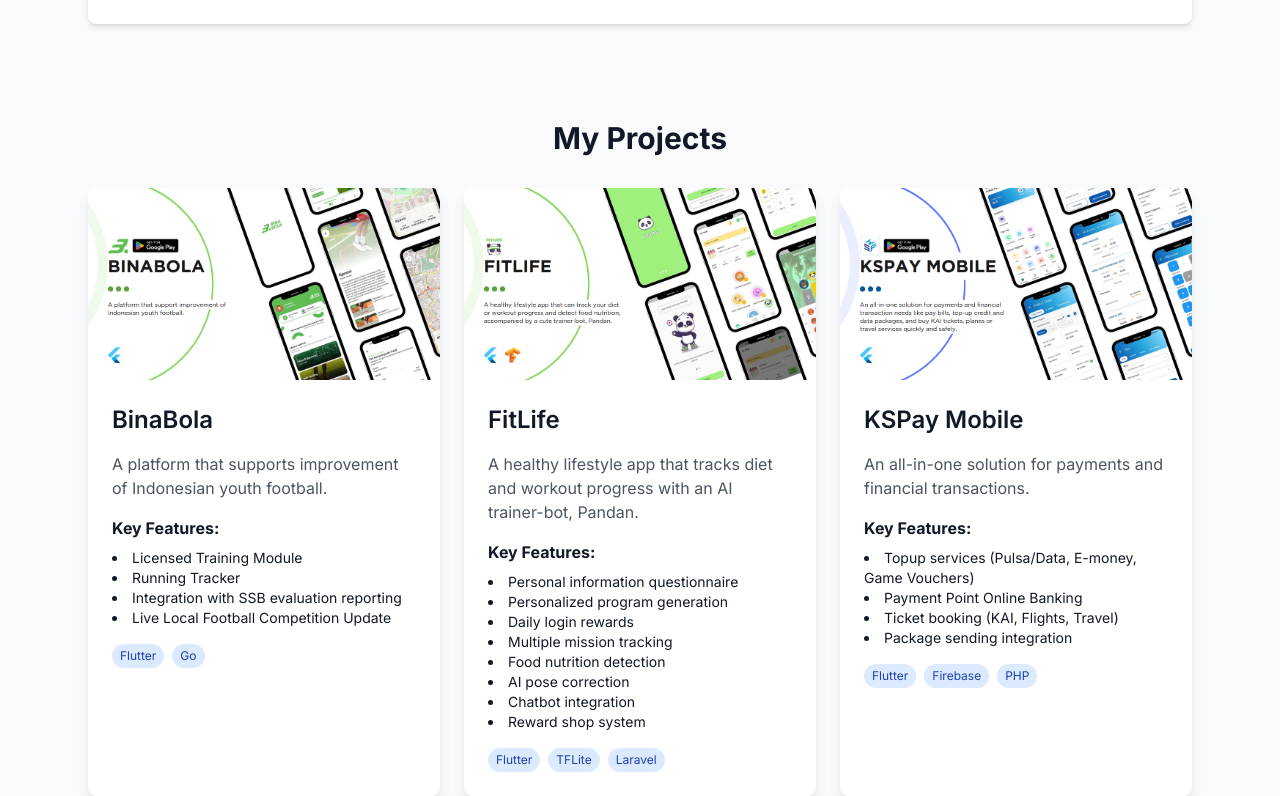
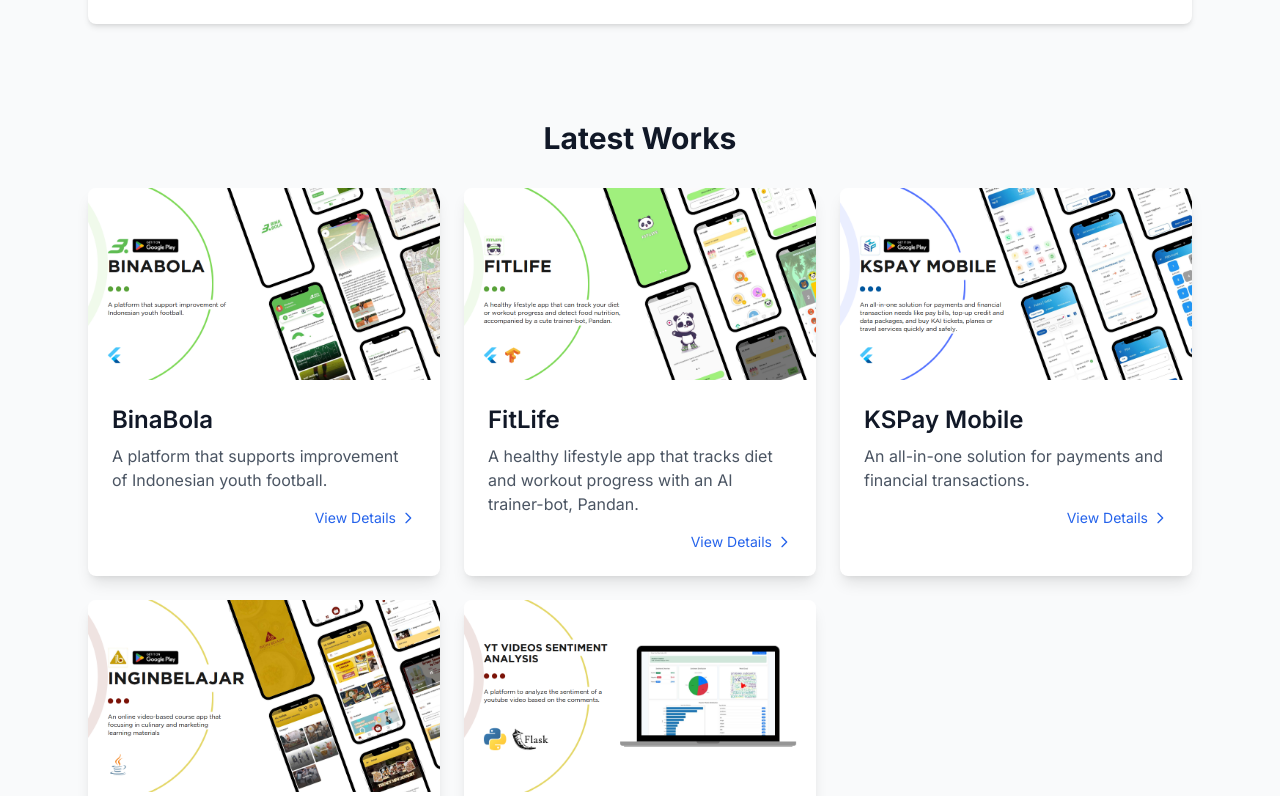
Before and after one commit to hafidzfadillah/hfidz-portfolio, a Next.js app: page / in a window 1280 px wide. Shown: the part 1404-2200 px from the top of the page. Built offline with nearby package versions, Linux system fonts and the light colour scheme.

Commit message:
feat: add popup detail project

```diff
--- a/src/app/page.tsx
+++ b/src/app/page.tsx
@@ -102,7 +102,7 @@
             />
             <NavButton
               icon={Briefcase}
-              label="Projects"
+              label="Portfolio"
               section="projects"
               activeSection={activeSection}
               setActiveSection={setActiveSection}
--- a/src/components/NavButton.tsx
+++ b/src/components/NavButton.tsx
@@ -8,19 +8,33 @@
   setActiveSection: (section: string) => void;
 }
 
-export const NavButton = ({ icon: Icon, label, section, activeSection, setActiveSection }: NavButtonProps) => (
+export const NavButton = ({ icon: Icon, label, section, activeSection, setActiveSection }: NavButtonProps) => {
+  const scrollToSection = () => {
+    const element = document.getElementById(section);
+    if (element) {
+      const navHeight = 80; // Approximate height of your nav bar
+      const elementPosition = element.getBoundingClientRect().top;
+      const offsetPosition = elementPosition + window.pageYOffset - navHeight;
+
+      window.scrollTo({
+        top: offsetPosition,
+        behavior: "smooth"
+      });
+    }
+    setActiveSection(section);
+  };
+
+  return (
     <button
       className={`flex items-center justify-center space-x-2 px-4 py-2 rounded-full transition-colors shadow-sm ${
         activeSection === section
           ? 'bg-blue-500 text-white'
           : 'bg-white text-gray-700 hover:bg-gray-100'
       }`}
-    onClick={() => {
-      setActiveSection(section);
-      document.getElementById(section)?.scrollIntoView({ behavior: 'smooth' });
-    }}
+      onClick={scrollToSection}
     >
       <Icon className="w-5 h-5" />
       <span>{label}</span>
     </button>
   );
+};
--- /dev/null
+++ b/src/components/ProjectCard.tsx
@@ -0,0 +1,106 @@
+import { useState, useEffect } from 'react';
+import Image from 'next/image';
+
+interface ProjectProps {
+  image: string;
+  name: string;
+  description: string;
+  features: string[];
+  technologies: string[];
+}
+
+export const ProjectCard = ({ image, name, description, features, technologies }: ProjectProps) => {
+  const [showModal, setShowModal] = useState(false);
+
+  const handleKeyPress = (e: KeyboardEvent) => {
+    if (!showModal) return;
+    if (e.key === 'Escape') setShowModal(false);
+  };
+
+  useEffect(() => {
+    window.addEventListener('keydown', handleKeyPress);
+    return () => window.removeEventListener('keydown', handleKeyPress);
+  }, [showModal]);
+
+  return (
+    <>
+      <div
+        className="bg-white shadow-lg rounded-lg hover:shadow-xl transition-shadow cursor-pointer group"
+        onClick={() => setShowModal(true)}
+      >
+        <Image
+          src={image}
+          alt={name}
+          width={500}
+          height={300}
+          className="object-cover w-full h-48 rounded-t-lg"
+        />
+        <div className='p-6'>
+          <h3 className="text-2xl font-semibold mb-2 group-hover:text-blue-600 transition-colors">
+            {name}
+          </h3>
+          <p className="text-gray-600">{description}</p>
+          <div className="mt-4 flex justify-end">
+            <div className="inline-flex items-center text-sm text-blue-600 hover:text-blue-800">
+              <span>View Details</span>
+              <svg className="w-4 h-4 ml-1" fill="none" stroke="currentColor" viewBox="0 0 24 24">
+                <path strokeLinecap="round" strokeLinejoin="round" strokeWidth={2} d="M9 5l7 7-7 7" />
+              </svg>
+            </div>
+          </div>
+        </div>
+      </div>
+
+      {showModal && (
+        <div className="fixed inset-0 bg-black bg-opacity-50 z-50 flex items-center justify-center p-4">
+          <div className="bg-white rounded-lg max-w-2xl w-full max-h-[90vh] overflow-y-auto">
+            <div className="p-6">
+              <div className="flex justify-between items-start mb-4">
+                <h3 className="text-2xl font-semibold">{name}</h3>
+                <button
+                  onClick={(e) => {
+                    e.stopPropagation();
+                    setShowModal(false);
+                  }}
+                  className="text-gray-500 hover:text-gray-700"
+                >
+                  ✕
+                </button>
+              </div>
+
+              <Image
+                src={image}
+                alt={name}
+                width={500}
+                height={300}
+                className="w-full h-64 object-cover rounded-lg mb-4"
+              />
+
+              <p className="text-gray-600 mb-4">{description}</p>
+
+              <div className="mb-4">
+                <h4 className="font-bold mb-2">Key Features:</h4>
+                <ul className="list-disc list-inside text-sm">
+                  {features.map((feature, idx) => (
+                    <li key={idx}>{feature}</li>
+                  ))}
+                </ul>
+              </div>
+
+              <div className="flex flex-wrap gap-2">
+                {technologies.map((tech, idx) => (
+                  <span
+                    key={idx}
+                    className="bg-blue-100 text-blue-800 text-xs px-2 py-1 rounded-full"
+                  >
+                    {tech}
+                  </span>
+                ))}
+              </div>
+            </div>
+          </div>
+        </div>
+      )}
+    </>
+  );
+};
--- a/src/components/Projects.tsx
+++ b/src/components/Projects.tsx
@@ -1,4 +1,5 @@
 import Image from 'next/image';
+import { ProjectCard } from './ProjectCard';
 
 const projects = [
     {
@@ -73,47 +74,13 @@
 
 export const Projects = () => (
     <div>
-            <h2 className="text-3xl font-bold text-center mb-8">My Projects</h2>
+            <h2 className="text-3xl font-bold text-center mb-8">Latest Works</h2>
             <div className="grid md:grid-cols-2 lg:grid-cols-3 gap-6">
               {projects.map((project, index) => (
-                <div
+                <ProjectCard
                   key={index}
-                  className="bg-white shadow-lg rounded-lg hover:shadow-xl transition-shadow group"
-                >
-                    <Image
-                        src={project.image}
-                        alt="Hafidz Fadillah"
-                        width={500}
-                        height={300}
-                        className="object-cover w-full h-48 rounded-lg"
-                    />
-                  <div className='p-6'>
-                  <h3 className="text-2xl font-semibold mb-4 group-hover:text-blue-600 transition-colors">
-                    {project.name}
-                  </h3>
-                  <p className="mb-4 text-gray-600">{project.description}</p>
-
-                  <div className="mb-4">
-                    <h4 className="font-bold mb-2">Key Features:</h4>
-                    <ul className="list-disc list-inside text-sm">
-                      {project.features.map((feature, idx) => (
-                        <li key={idx}>{feature}</li>
-                      ))}
-                    </ul>
-                  </div>
-
-                  <div className="flex flex-wrap gap-2 mt-4">
-                    {project.technologies.map((tech, idx) => (
-                      <span
-                        key={idx}
-                        className="bg-blue-100 text-blue-800 text-xs px-2 py-1 rounded-full"
-                      >
-                        {tech}
-                      </span>
-                    ))}
-                  </div>
-                  </div>
-                </div>
+                  {...project}
+                />
               ))}
             </div>
           </div>
```
Lines whose indentation alone changed are shown as unchanged.
